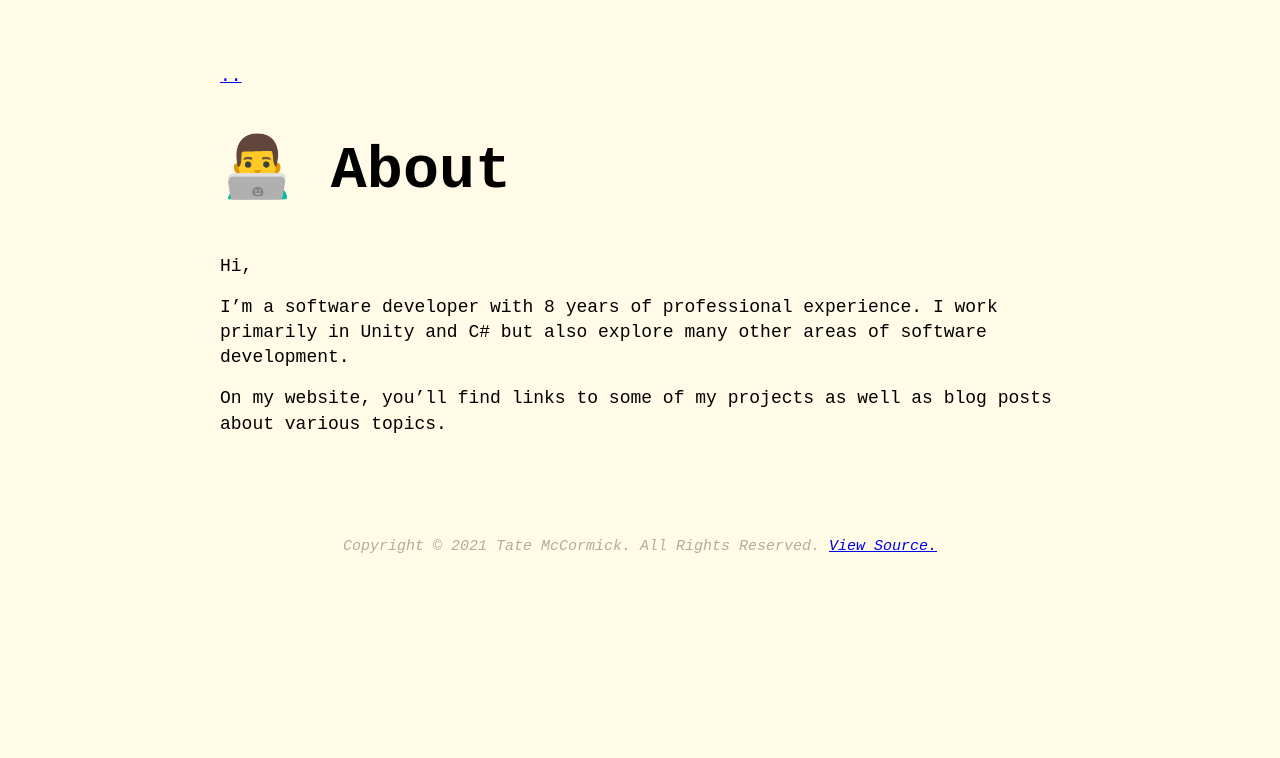
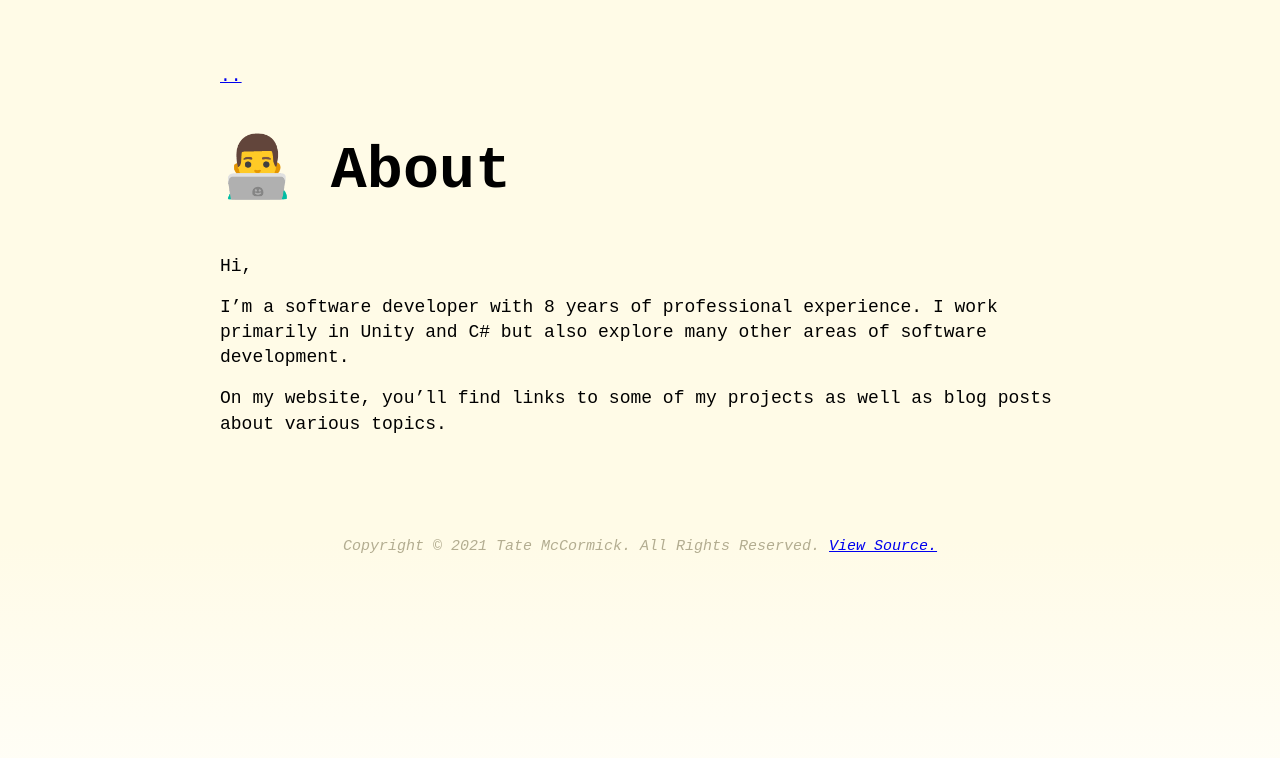
Before and after one commit to tatelax/tatelax.github.io, a Jekyll site: the page built from pages/about.md, in a window 1280 px wide. Shown: the top 758 px of the page. Built offline with Jekyll 4.4.1, drawn with Linux system fonts in a browser that asks for light colours.

Commit message:
Gradient

```diff
--- a/_layouts/page.html
+++ b/_layouts/page.html
@@ -4,6 +4,6 @@ layout: default
 
 {%-include back_link.html-%}
 
-<h1 style="font-size: 60px;">{{ page.title }}</h1>
+<h1 style="font-size: 60px; font-weight: 900;">{{ page.title }}</h1>
 
 {{ content }}
--- a/_sass/no-style-please.scss
+++ b/_sass/no-style-please.scss
@@ -21,7 +21,10 @@ body[a="dark"] { @include dark-appearance; }
 // bg color is also needed in html in order to
 // block body's background propagation
 // see: https://stackoverflow.com/a/61265706
-html, body { background: rgb(255, 251, 231); }
+html, body {
+  background: rgb(255,255,255);
+  background: linear-gradient(0deg, rgba(255,255,255,1) 0%, rgba(255,251,231,1) 40%, rgba(255,251,231,1) 100%);
+ }
 
 html { height: 100%; }
 
```
